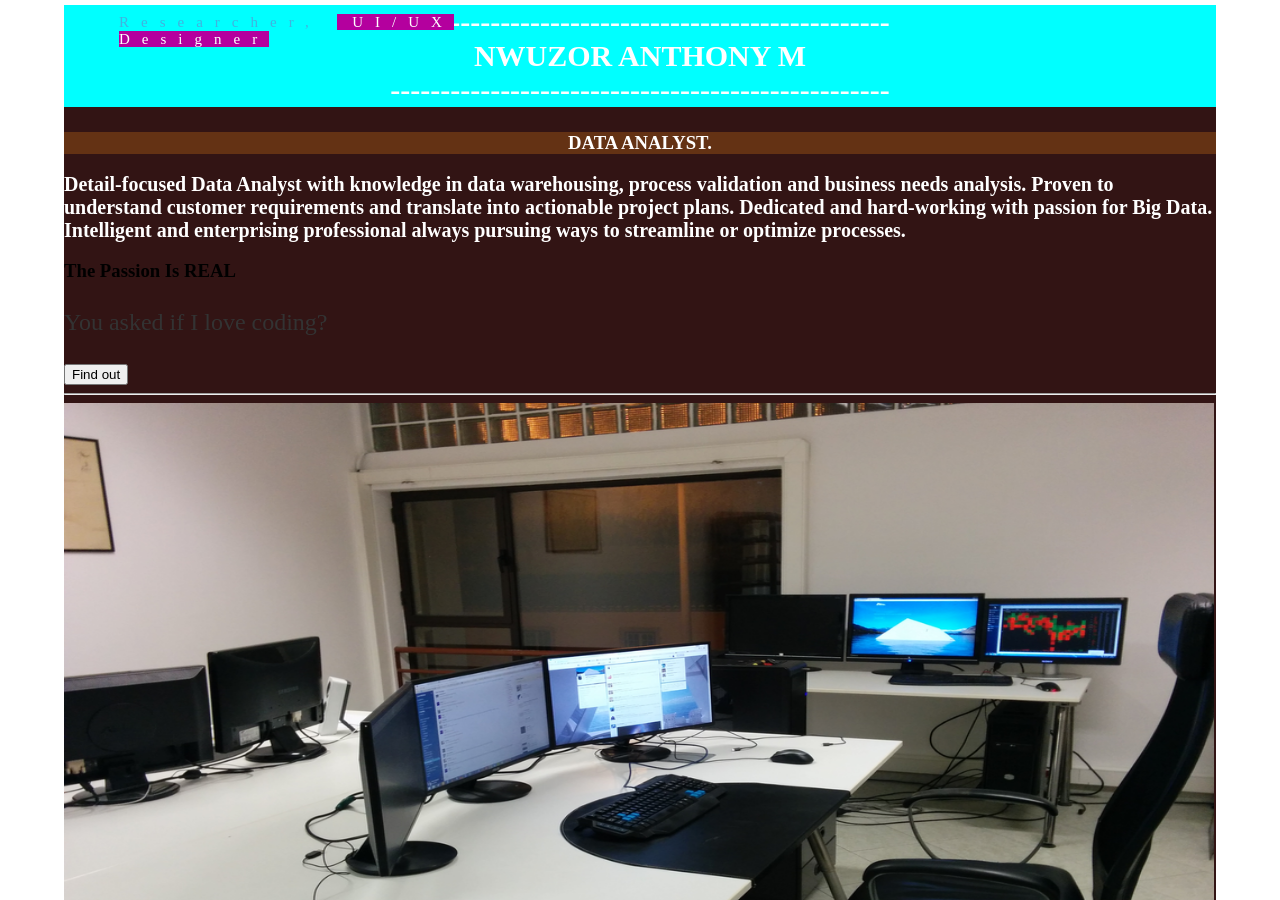
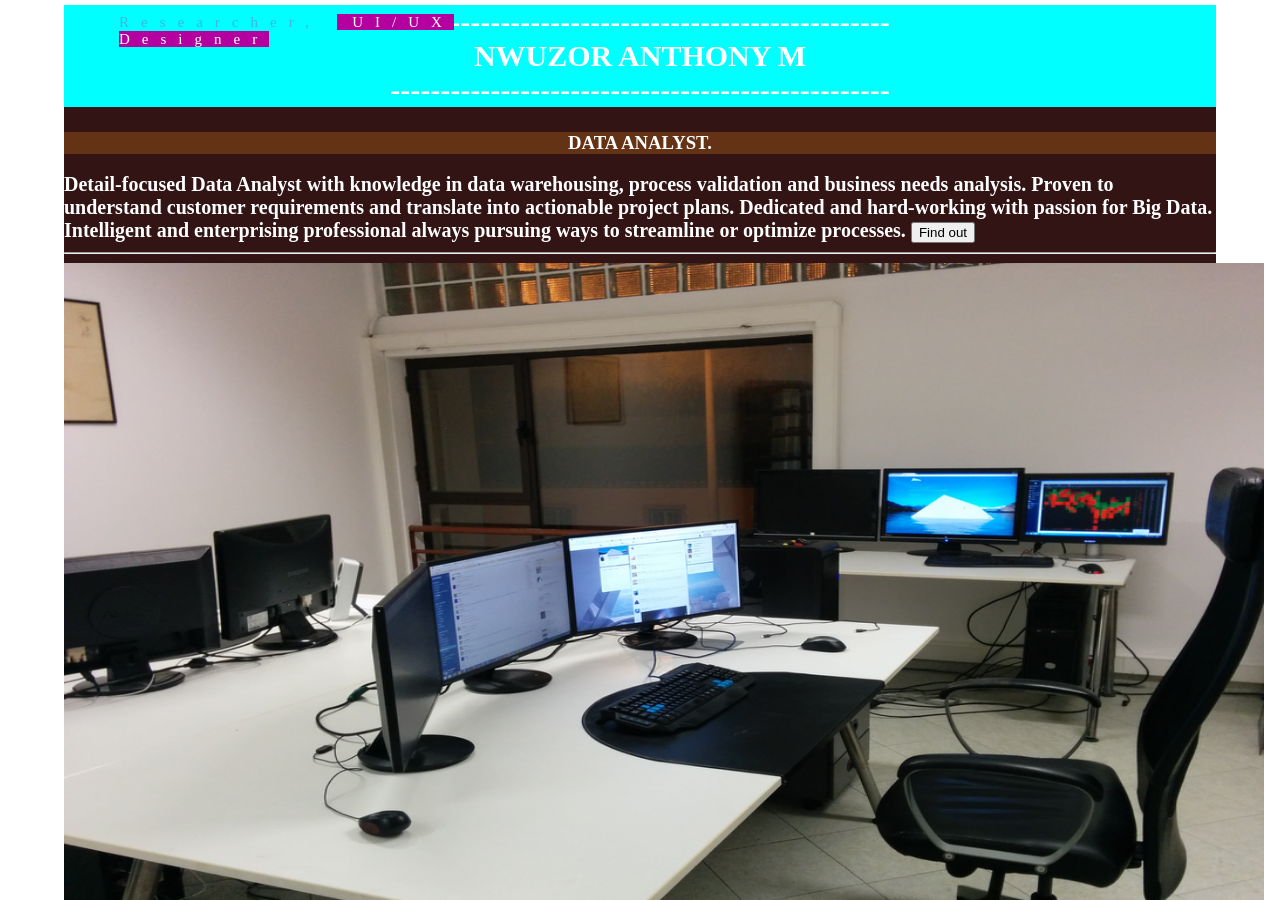
Before and after one commit to teefortech/teefortech.github.io, a Jekyll site: the page index.html, which Jekyll copies as it is, in a window 1280 px wide and 900 px high, scrolled down 302 px. Built offline with Jekyll 4.4.1, drawn with Linux system fonts in a browser that asks for light colours.

Commit message:
Update index.htmlU
Updated the image display style

```diff
--- a/index.html
+++ b/index.html
@@ -57,15 +57,11 @@ a:active {
        </nav>
    </header>
 
-<h3>The Passion Is REAL</h3>
-
-<p id="demo">You asked if I love coding?</p>
-
 <button type="button" onclick="myFunction()">Find out</button>
 
 <script src="/JS/Tmex_Script.js"></script>
            <hr>
-  <img src="Teeprog4.png" alt="TeeCode" width="1150" height="650">
+  <img src="Teeprog4.png" alt="TeeCode" width="1200" height="700">
 <div style="background-color: rgb(0, 10, 30); font-family: Times New Roman">
 	<div class="container">
     		<div class="blurb">
```
